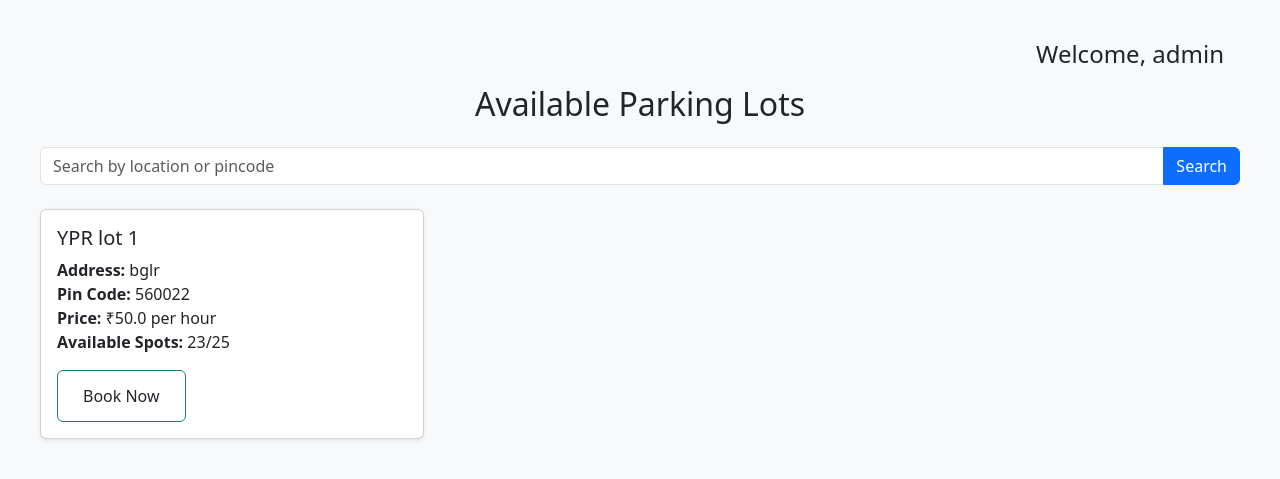
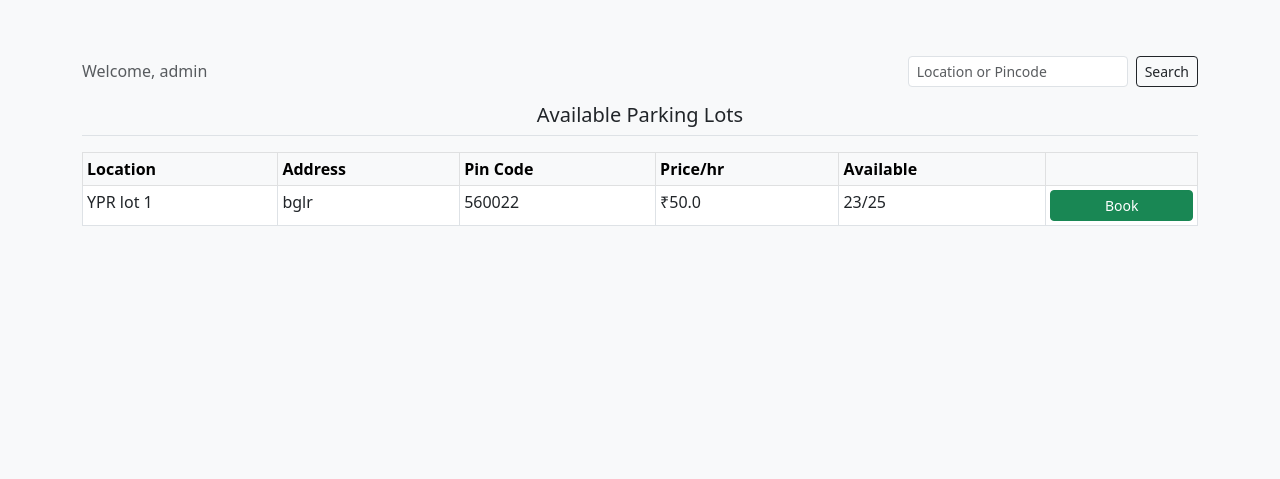
Before and after one commit to codedbykishore/vehipark, a Flask app: page /user in a window 1280 px wide. Shown: the part 56-535 px from the top of the page. Run offline with Flask 3, Linux system fonts and the light colour scheme; a user stored in the database is signed in; data comes from the database, SQL or seed files in the repository; both versions use the stored data as it was after the commit.

Commit message:
edit admin and user UI

```diff
--- a/vehiparkapp_yourIITid/templates/user.html
+++ b/vehiparkapp_yourIITid/templates/user.html
@@ -1,42 +1,51 @@
+
 {% extends "user_base.html" %}
 
 {% block title %}Available Parking Lots{% endblock %}
 
 {% block content %}
-<h4 class="text-end mb-3 me-3">Welcome, {{ username }}</h4>
-    <h2 class="mb-4 text-center">Available Parking Lots</h2>
+<div class="container py-3">
+  <div class="d-flex justify-content-between align-items-center mb-3">
+    <h6 class="text-muted m-0">Welcome, {{ username }}</h6>
+    <form method="GET" action="{{ url_for('user') }}" class="d-flex" role="search">
+      <input type="text" name="query" class="form-control form-control-sm me-2 border" placeholder="Location or Pincode" value="{{ request.args.get('query', '') }}">
+      <button class="btn btn-outline-dark btn-sm" type="submit">Search</button>
+    </form>
+  </div>
 
-    <!-- Search Bar -->
-    <form method="GET" action="{{ url_for('user') }}" class="mb-4">
-        <div class="input-group">
-            <input type="text" name="query" class="form-control" placeholder="Search by location or pincode" value="{{ request.args.get('query', '') }}">
-            <button class="btn btn-primary" type="submit">Search</button>
-        </div>
-    </form>
+  <h5 class="text-center border-bottom pb-2 mb-3">Available Parking Lots</h5>
 
-    <!-- Cards Grid -->
-    <div class="row">
+  {% if parkings %}
+  <div class="table-responsive">
+    <table class="table table-sm table-bordered">
+      <thead class="table-light">
+        <tr>
+          <th>Location</th>
+          <th>Address</th>
+          <th>Pin Code</th>
+          <th>Price/hr</th>
+          <th>Available</th>
+          <th></th>
+        </tr>
+      </thead>
+      <tbody>
         {% for lot in parkings %}
-        <div class="col-md-4 mb-4">
-            <div class="card h-100 shadow-sm">
-                <div class="card-body">
-                    <h5 class="card-title">{{ lot.primary_location_name }}</h5>
-                    <p class="card-text">
-                        <strong>Address:</strong> {{ lot.address }}<br>
-                        <strong>Pin Code:</strong> {{ lot.pin_code }}<br>
-                        <strong>Price:</strong> ₹{{ lot.price }} per hour<br>
-                        <strong>Available Spots:</strong> {{ available_counts[lot.id] }}/{{ lot.number_of_spots }}
-                    </p>
-                   <button class="btn btn-outline-success"><a href="/booking/{{ lot.id }} "class=btn btn-success w-100>Book Now</a></button>
-                </div>
-            </div>
-        </div>
-        {% else %}
-        <div class="col-12">
-            <div class="alert alert-info text-center">No parking lots found.</div>
-        </div>
+        <tr>
+          <td>{{ lot.primary_location_name }}</td>
+          <td>{{ lot.address }}</td>
+          <td>{{ lot.pin_code }}</td>
+          <td>₹{{ lot.price }}</td>
+          <td>{{ available_counts[lot.id] }}/{{ lot.number_of_spots }}</td>
+          <td>
+            <a href="/booking/{{ lot.id }}" class="btn btn-success btn-sm w-100">Book</a>
+          </td>
+        </tr>
         {% endfor %}
-    </div>
-
-
+      </tbody>
+    </table>
+  </div>
+  {% else %}
+  <div class="alert alert-secondary text-center small">No parking lots found.</div>
+  {% endif %}
+</div>
 {% endblock %}
```
Also changed, not shown: vehiparkapp_yourIITid/templates/admin.html (+26 -35 lines), vehiparkapp_yourIITid/instance/parking.db.
